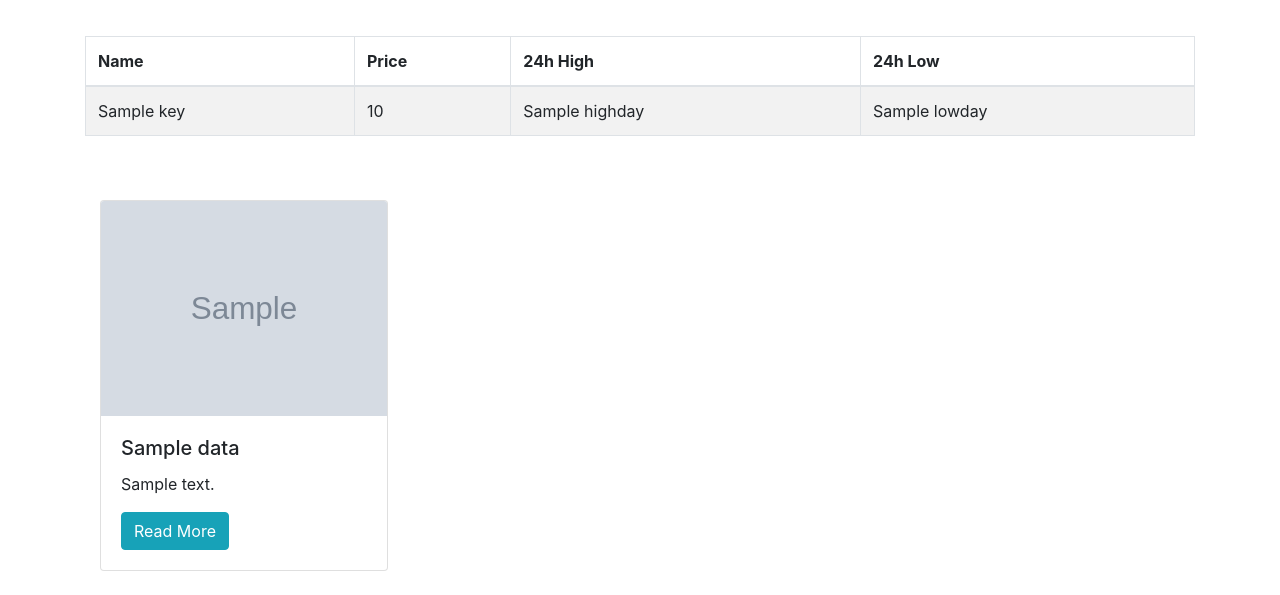
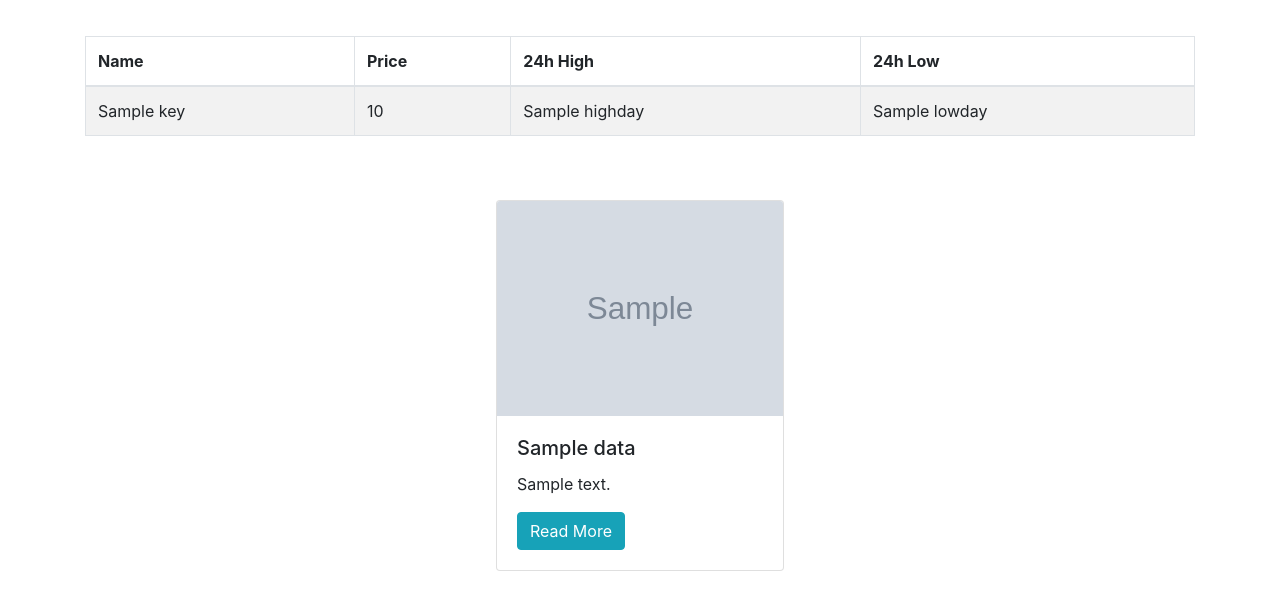
Before and after one commit to raj-goyanka/cryptonews, a Django app: template crypto/templates/home.html in a window 1280 px wide. Shown: the part 341-936 px from the top of the page. Run offline with Django 4.2, Linux system fonts and the light colour scheme; the template is opened without the code that fills it: most values are stand-ins (such as "Sample title", 1, 10 or a date in 2020); grey boxes marked "Sample" are stand-in pictures; some libraries are stand-ins or nearby versions; some web fonts are replaced.

Commit message:
Fixing Center Problem

```diff
--- a/crypto/templates/home.html
+++ b/crypto/templates/home.html
@@ -41,7 +41,7 @@
   <div class="row">
     {% for data in api.Data %}
     <div class="col-sm">
-         <div class="card" style="width: 18rem;">
+      <div class="card" style="width: 18rem;margin: 0 auto;">
         <img src="{{data.imageurl}}" class="card-img-top" alt="{{data.source}}">
         <div class="card-body">
           <h5 class="card-title">{{data.title}}</h5>
```
Lines whose indentation alone changed are shown as unchanged.
